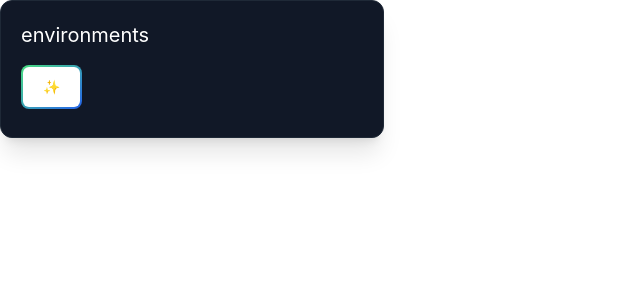
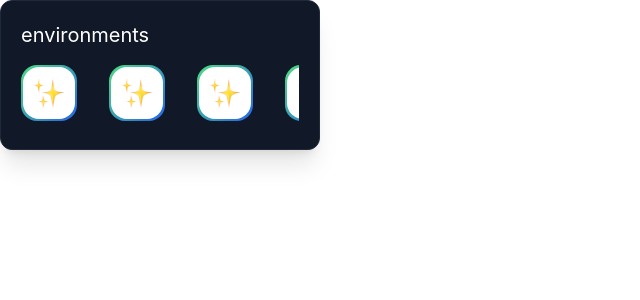
Before and after one commit to michvong/ghibli-pod, a React (Create React App) app: page /environments in a window 1280 px wide. Shown: the top 300 px of the page, without its empty margins (0-640 px from the left). Built offline with nearby package versions, Linux system fonts and the light colour scheme.

Commit message:
Add icons with scrolling

```diff
--- a/src/components/environment/Environments.js
+++ b/src/components/environment/Environments.js
@@ -1,18 +1,37 @@
 import React, { useEffect } from 'react';
+import Sparkles from '../../assets/icons/sparkles.png'
 
 export default function Environments() {
     return (
-        <div class="block px-5 py-5 bg-gray-900 border border-gray-800 shadow-xl rounded-xl max-w-sm">
+        <div class="block px-5 py-5 bg-gray-900 border border-gray-800 shadow-xl rounded-xl max-w-xs">
             <div class="flex justify-between">
                 <div class="flex justify-start">
                     <h3 class="mr-4 text-xl text-white">environments</h3>
                 </div>
             </div>
 
-            <div class="mt-4">
-                <button class="relative inline-flex items-center justify-center p-0.5 mb-2 mr-2 overflow-hidden text-sm font-medium text-gray-900 rounded-lg group bg-gradient-to-br from-green-400 to-blue-600 group-hover:from-green-400 group-hover:to-blue-600 hover:text-white dark:text-white focus:ring-4 focus:outline-none focus:ring-green-200 dark:focus:ring-green-800">
-                    <span class="relative px-5 py-2.5 transition-all ease-in duration-75 bg-white dark:bg-gray-900 rounded-md group-hover:bg-opacity-0">
-                        ✨
+            <div class="flex space-x-8 mt-4 w-25 hover:overflow-x-scroll overflow-hidden scrollbar-hide">
+                <button class="flex-shrink-0 relative inline-flex items-center justify-center p-0.5 mb-2 overflow-hidden text-sm font-medium text-gray-900 rounded-2xl group bg-gradient-to-br from-green-400 to-blue-600 group-hover:from-green-400 group-hover:to-blue-600 hover:text-white dark:text-white focus:ring-4 focus:outline-none focus:ring-green-200 dark:focus:ring-green-800">
+                    <span class="relative p-2.5 transition-all ease-in duration-75 bg-white dark:bg-gray-900 rounded-2xl group-hover:bg-opacity-0">
+                        <img src={Sparkles} alt="sparkles" class="w-8"/>
+                    </span>
+                </button>
+
+                <button class="flex-shrink-0 relative inline-flex items-center justify-center p-0.5 mb-2 overflow-hidden text-sm font-medium text-gray-900 rounded-2xl group bg-gradient-to-br from-green-400 to-blue-600 group-hover:from-green-400 group-hover:to-blue-600 hover:text-white dark:text-white focus:ring-4 focus:outline-none focus:ring-green-200 dark:focus:ring-green-800">
+                    <span class="relative p-2.5 transition-all ease-in duration-75 bg-white dark:bg-gray-900 rounded-2xl group-hover:bg-opacity-0">
+                        <img src={Sparkles} alt="sparkles" class="w-8"/>
+                    </span>
+                </button>
+
+                <button class="flex-shrink-0 relative inline-flex items-center justify-center p-0.5 mb-2 overflow-hidden text-sm font-medium text-gray-900 rounded-2xl group bg-gradient-to-br from-green-400 to-blue-600 group-hover:from-green-400 group-hover:to-blue-600 hover:text-white dark:text-white focus:ring-4 focus:outline-none focus:ring-green-200 dark:focus:ring-green-800">
+                    <span class="relative p-2.5 transition-all ease-in duration-75 bg-white dark:bg-gray-900 rounded-2xl group-hover:bg-opacity-0">
+                        <img src={Sparkles} alt="sparkles" class="w-8"/>
+                    </span>
+                </button>
+
+                <button class="flex-shrink-0 relative inline-flex items-center justify-center p-0.5 mb-2 overflow-hidden text-sm font-medium text-gray-900 rounded-2xl group bg-gradient-to-br from-green-400 to-blue-600 group-hover:from-green-400 group-hover:to-blue-600 hover:text-white dark:text-white focus:ring-4 focus:outline-none focus:ring-green-200 dark:focus:ring-green-800">
+                    <span class="relative p-2.5 transition-all ease-in duration-75 bg-white dark:bg-gray-900 rounded-2xl group-hover:bg-opacity-0">
+                        <img src={Sparkles} alt="sparkles" class="w-8"/>
                     </span>
                 </button>
             </div>
--- a/tailwind.config.js
+++ b/tailwind.config.js
@@ -6,5 +6,7 @@ module.exports = {
   theme: {
     extend: {},
   },
-  plugins: [],
+  plugins: [
+    require('tailwind-scrollbar-hide'),
+  ],
 }
```
Also changed, not shown: src/assets/icons/sparkles.png (added).
